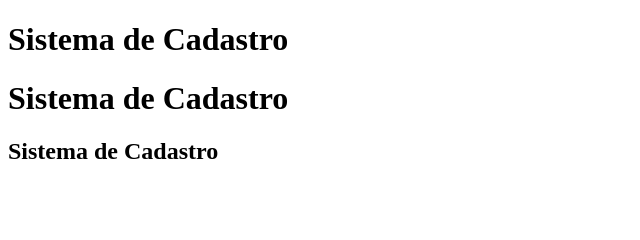
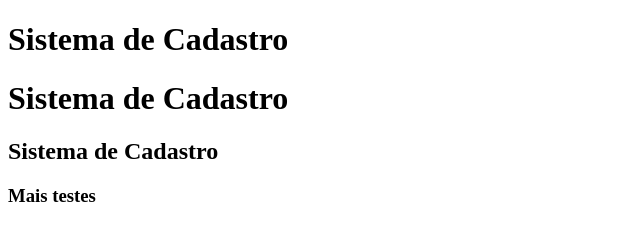
Before and after one commit to professorsch/aprendgit, a plain HTML site: page index.html in a window 1280 px wide. Shown: the whole page, without its empty margins (0-640 px from the left). Drawn offline with Linux system fonts and the light colour scheme.

Commit message:
mais testes

```diff
--- a/index.html
+++ b/index.html
@@ -10,6 +10,7 @@
     <h1>Sistema de Cadastro</h1>
     <h1>Sistema de Cadastro</h1>
     <h2>Sistema de Cadastro</h2>
+    <h3>Mais testes</h3>
     <script src="app.js"> </script>
 </body>
 </html>
```
